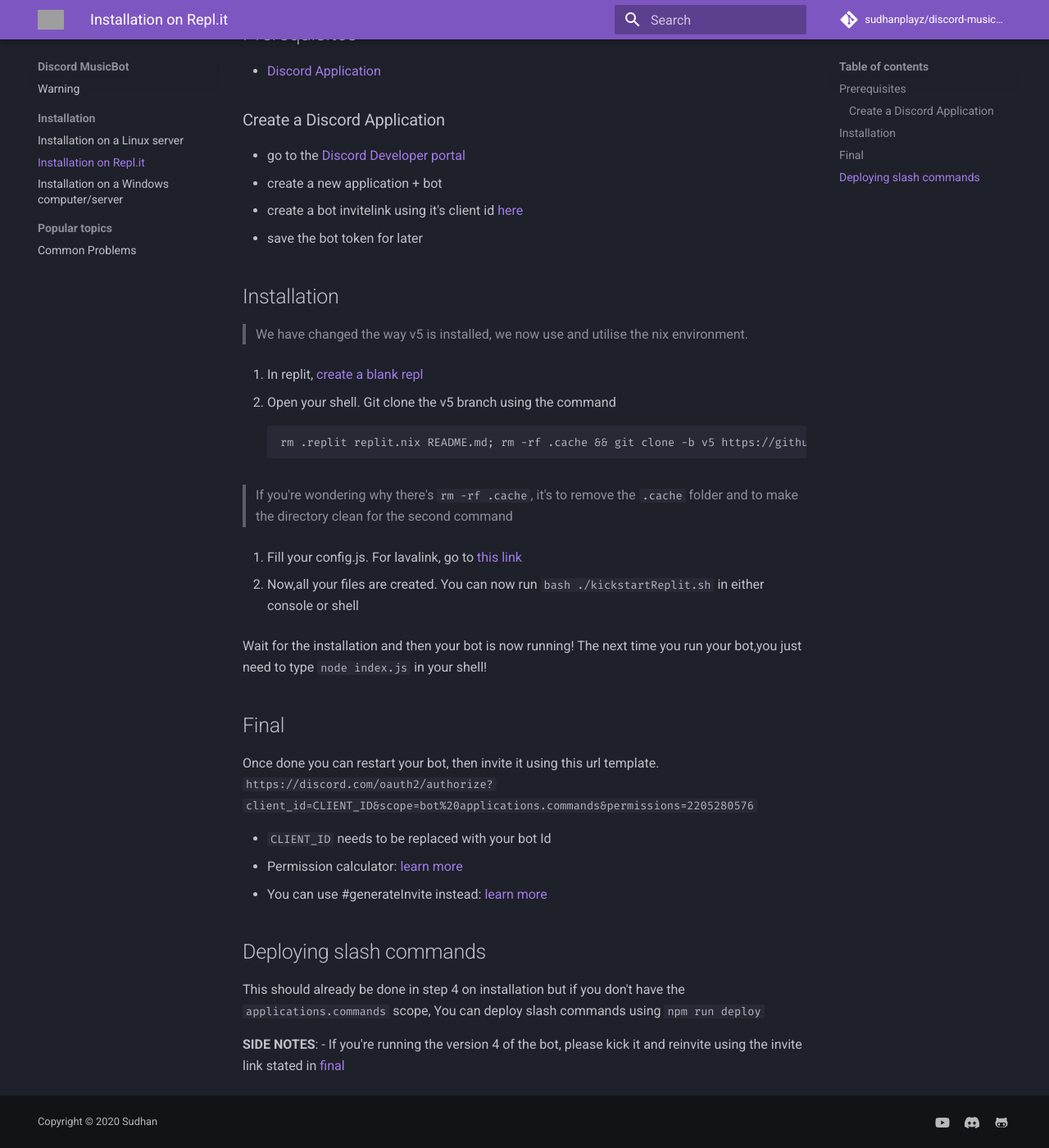
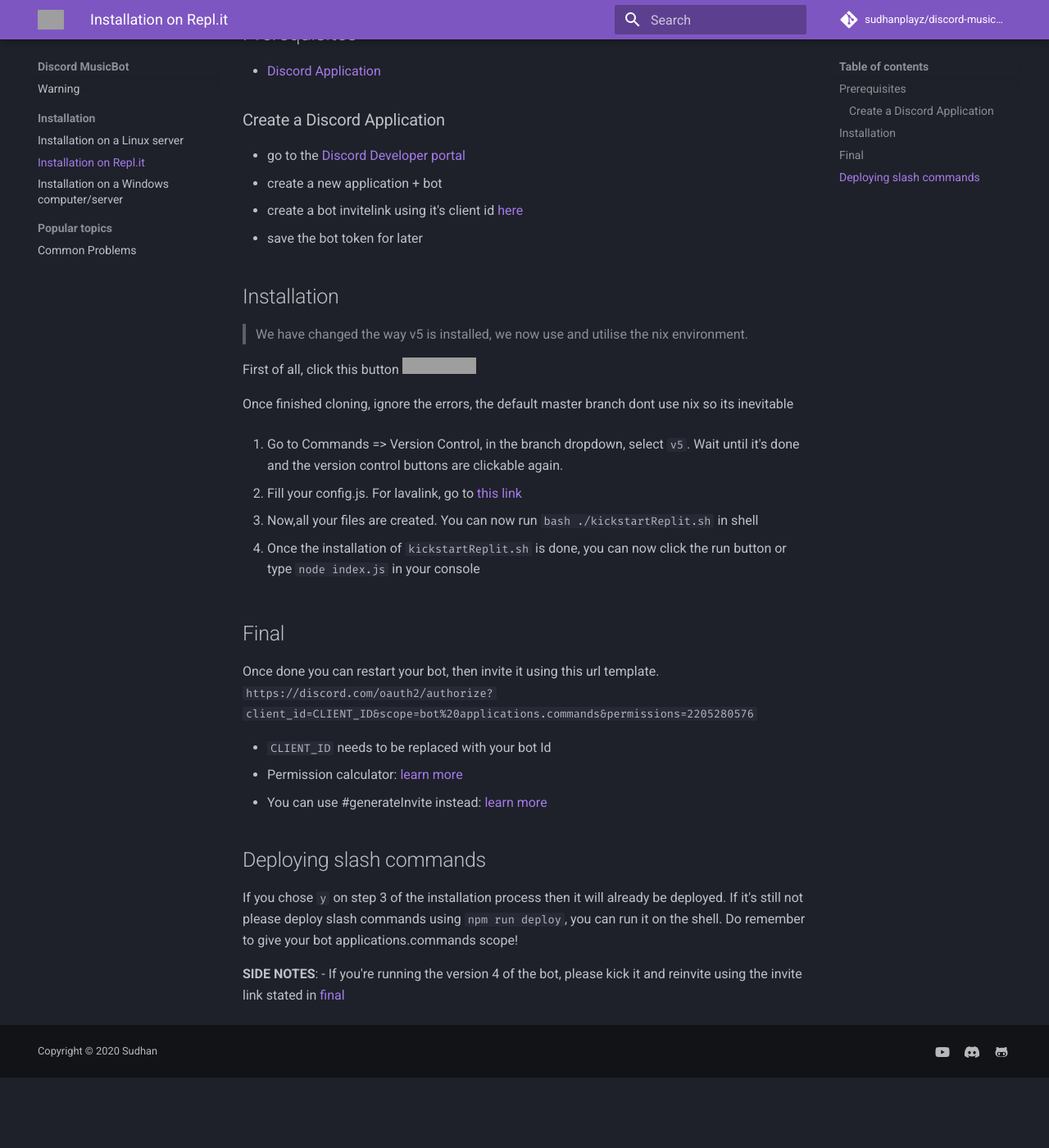
Before and after one commit to SudhanPlayz/Discord-MusicBot, an MkDocs documentation site: the page built from docs/installation/replit.md, in a window 1280 px wide and 1400 px high, scrolled down 157 px. Shown: the whole window at 82% size. Built offline with MkDocs 1.6.1 and Material for MkDocs 9.7.7, drawn with Linux system fonts in a browser that asks for light colours; comment, search, counter and statistics services are not loaded; after the commit the page ends 1471 px from its top, so only the background shows below that; grey boxes are pictures that could not be loaded.

Commit message:
replit docs update

````diff
--- a/docs/installation/replit.md
+++ b/docs/installation/replit.md
@@ -15,20 +15,18 @@
 
 > We have changed the way v5 is installed, we now use and utilise the nix environment.
 
-1. In replit, [create a blank repl](https://replit.com/@replit/Blank-Repl)
+First of all, click this button
+[![Run on Repl.it](https://repl.it/badge/github/SudhanPlayz/Discord-MusicBot)](https://repl.it/github/SudhanPlayz/Discord-MusicBot)
 
-1. Open your shell. Git clone the v5 branch using the command
-```
-rm .replit replit.nix README.md; rm -rf .cache && git clone -b v5 https://github.com/sudhanplayz/discord-musicbot .
-```
+Once finished cloning, ignore the errors, the default master branch dont use nix so its inevitable
 
-> If you're wondering why there's `rm -rf .cache`, it's to remove the `.cache` folder and to make the directory clean for the second command
+1. Go to Commands => Version Control, in the branch dropdown, select `v5`. Wait until it's done and the version control buttons are clickable again.
 
-3. Fill your config.js. For lavalink, go to [this link](https://lavalink-list.darrennathanael.com)
+1. Fill your config.js. For lavalink, go to [this link](https://lavalink-list.darrennathanael.com)
 
-4. Now,all your files are created. You can now run `bash ./kickstartReplit.sh` in either console or shell
+1. Now,all your files are created. You can now run `bash ./kickstartReplit.sh` in shell
 
-Wait for the installation and then your bot is now running! The next time you run your bot,you just need to type `node index.js` in your shell!
+1. Once the installation of `kickstartReplit.sh` is done, you can now click the run button or type `node index.js` in your console
 
 ## Final
 
@@ -40,7 +38,10 @@
 
 ## Deploying slash commands
 
-This should already be done in step 4 on installation but if you don't have the `applications.commands` scope, You can deploy slash commands using `npm run deploy`
+If you chose `y` on step 3 of the installation process then it will already be deployed. If it's still not please deploy slash commands using `npm run deploy`, you can run it on the shell.
+Do remember to give your bot applications.commands scope!
+
+
 
 **SIDE NOTES**:
 - If you're running the version 4 of the bot, please kick it and reinvite using the invite link stated in [final](#final)
````
